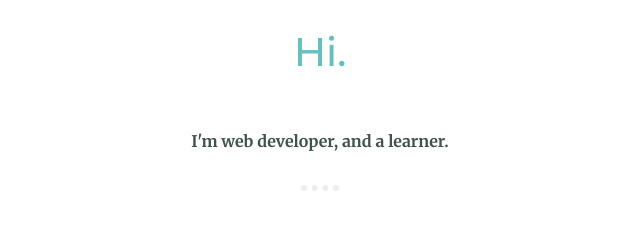
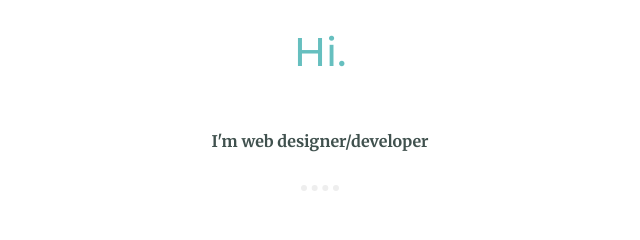
Before and after one commit to kartikbhaii/myprofile, a plain HTML site: page index.html in a window 1280 px wide. Shown: the part 1080-1320 px from the top of the page, 320-960 px from the left. Drawn offline with Linux system fonts and the light colour scheme.

Commit message:
Update index.html

```diff
--- a/index.html
+++ b/index.html
@@ -25,7 +25,7 @@
         <br>
         <p> <img class="profile-pic" src="profile.png" alt="Kartikey Profile Picture"></p>
         <h2>Hi.</h2>
-        <p class="intro-text">I'm web developer, and a learner. </p>
+        <p class="intro-text">I'm web designer/developer </p>
       </div>
       <br>
       <hr>
```
